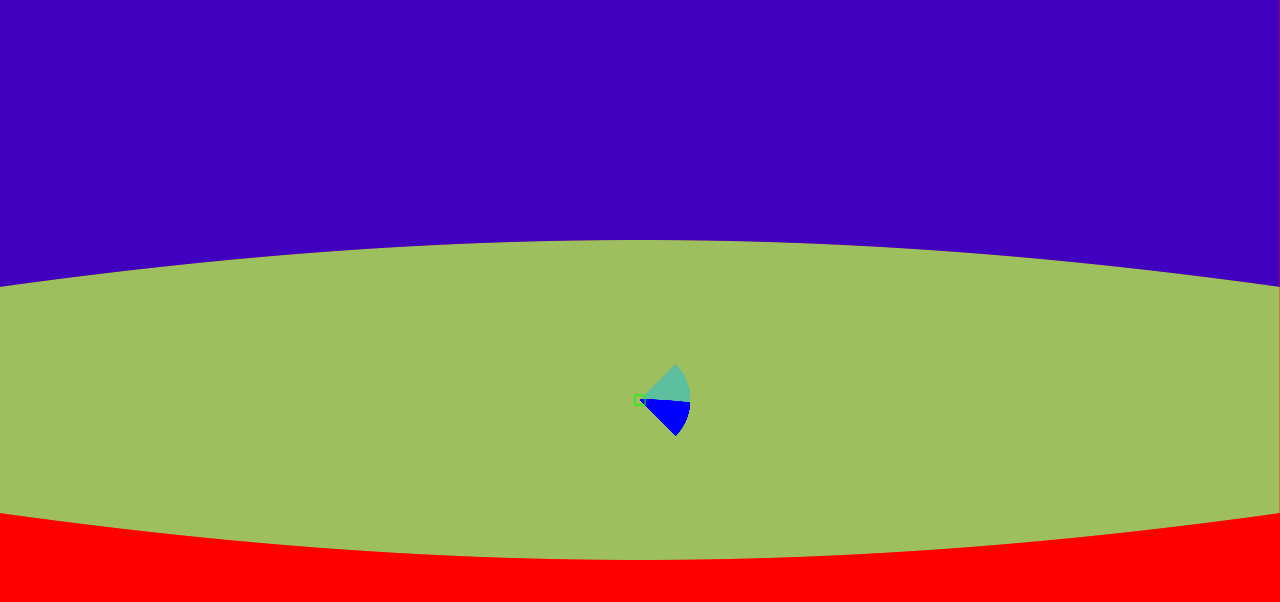
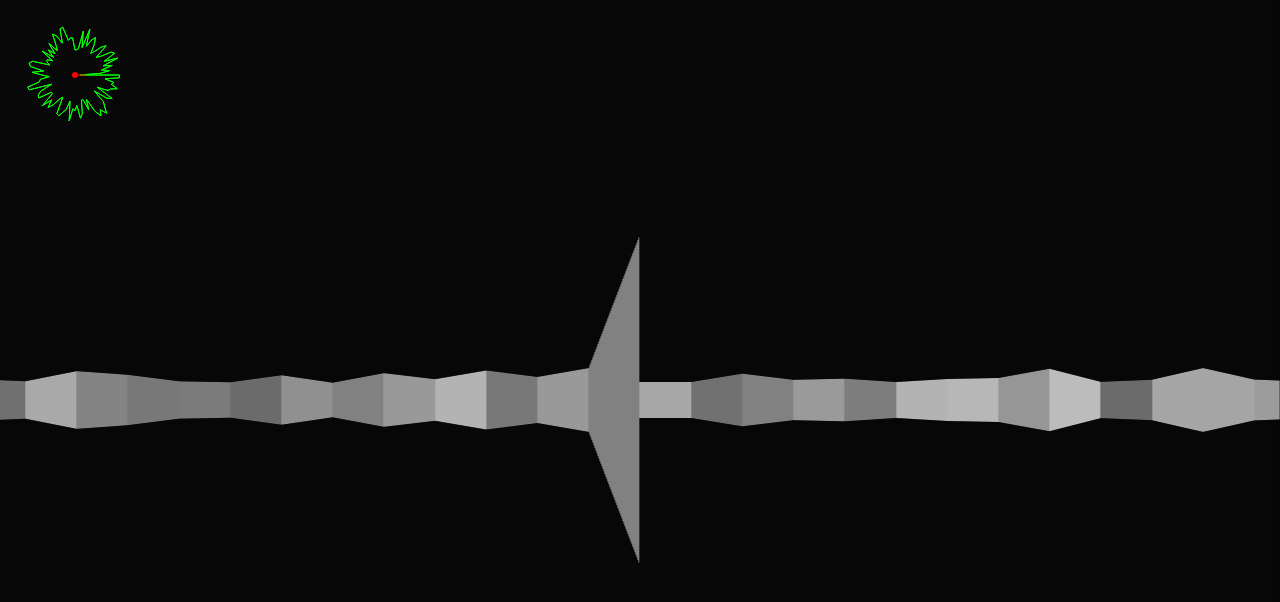
Before and after one commit to Al9haPh0enix/bad3d, a plain HTML site: page index.html in a window 1280 px wide. Drawn offline with Linux system fonts and the light colour scheme; animation ran at ten frames a second.

Commit message:
Update index.html wall code

```diff
--- a/index.html
+++ b/index.html
@@ -14,8 +14,48 @@
         canvas.width = window.innerWidth;
         canvas.height = window.innerHeight;
 
-        var walls = [[[-5, 5], [5, 5]], [[5, 5], [5, -5]], [[5, -5], [-5, -5]], [[-5, -5], [-5, 5]]]
-        var wallColors = ["rgb(191, 255, 191)", "rgb(127, 255, 127)", "rgb(64, 255, 64)", "rgb(0, 255, 0)"]
+        var walls = []
+
+        var wallDist = 5
+
+        var fWx = Math.cos(0 * (Math.PI/180)) * wallDist * (((Math.random() * 5.0) + 5.0)/10.0);
+        var fWy = Math.sin(0 * (Math.PI/180)) * wallDist * (((Math.random() * 5.0) + 5.0)/10.0);
+
+        var lWx = fWx;
+        var lWy = fWy;
+
+        var numWalls = 100;
+
+        for(var i = 0; i < numWalls; i++){
+            var wallAngle1 = (i/numWalls)*360;
+            var wallAngle2 = (((i-1)/numWalls))*360;
+
+            console.log(wallAngle1, wallAngle2, (i/10) * 10, ((i/10) + ((i+1)/10)) * 10)
+            console.log((((Math.random() * 5.0) + 5.0)/10.0), (((Math.random() * 5.0) + 5.0)/10.0), (((Math.random() * 5.0) + 5.0)/10.0))
+
+            var scalingValue = (((Math.random() * 5.0) + 5.0)/10.0)*10;
+
+            var wx1 = (Math.cos(wallAngle1 * (Math.PI/180)) * wallDist * scalingValue)// + ((((Math.random() * 5.0) + 5.0)/10.0) * 50);
+            var wy1 = (Math.sin(wallAngle1 * (Math.PI/180)) * wallDist * scalingValue)// + ((((Math.random() * 5.0) + 5.0)/10.0) * 50);
+            walls.push([[wx1, wy1], [lWx, lWy]])
+            walls.push([[lWx, lWy], [wx1, wy1]])
+
+            lWx = wx1;
+            lWy = wy1;
+
+            if (i==numWalls-1){
+                walls.push([[fWx, fWy], [lWx, lWy]])
+                walls.push([[lWx, lWy], [fWx, fWy]])
+            }
+        }
+
+        var wallColors = []
+
+        for(var i = 0; i < walls.length; i++){
+            // wallColors.push(`rgb(${Math.floor(Math.random() * 255)}, ${Math.floor(Math.random() * 255)}, ${Math.floor(Math.random() * 255)})`);
+            var c = 255 * ((Math.random()/2 + .5));
+            wallColors.push(`rgb(${c}, ${c}, ${c})`);
+        }
 
         function line(x1, y1, x2, y2, color){
             ctx.strokeStyle = color;
@@ -23,6 +63,13 @@
             ctx.moveTo(x1, y1); // Move the pen to (30, 50)
             ctx.lineTo(x2, y2); // Draw a line to (150, 100)
             ctx.stroke(); // Render the path
+        }
+
+        function circle(centerX, centerY, radius, color){
+            ctx.beginPath();
+            ctx.arc(centerX, centerY, radius, 0, 2 * Math.PI, false);
+            ctx.fillStyle = color;
+            ctx.fill();
         }
 
         function normalVectorOf(line){
@@ -112,7 +159,7 @@
 
             ctx.reset();
 
-            ctx.fillStyle = "rgb(255, 0, 0)";
+            ctx.fillStyle = "rgb(0, 0, 0)";
             ctx.fillRect(0, 0, canvas.width, canvas.height);
 
             turnSpeed = 2;
@@ -145,16 +192,16 @@
                 // var angle = (Math.atan( ( x - (canvas.width/2) ) / distToProjSurf ) / (Math.PI/180.0)) + turnAngle
                 var angle = (((x/canvas.width) * FOV)-(FOV/2.0)) + turnAngle;
 
-                var ray = [cameraPos, [(Math.cos(angle*(Math.PI/180))*50) + cameraPos[0], (Math.sin(angle*(Math.PI/180))*50) + cameraPos[1]]];
+                var ray = [cameraPos, [(Math.cos(angle*(Math.PI/180))*1000) + cameraPos[0], (Math.sin(angle*(Math.PI/180))*1000) + cameraPos[1]]];
 
-                var color = `rgb(255, 0, 0)`;
+                var color = `rgb(0, 0, 0)`;
                 var distance = 1000000
 
                 for(var i = 0; i < walls.length; i++){
                     var normalOfWall = normalVectorOf(walls[i]);
                     if (intersect(ray[0], ray[1], walls[i][0], walls[i][1]) && dot([Math.cos(angle*(Math.PI/180)), Math.sin(angle*(Math.PI/180))], normalOfWall) < 0){
-                        color = wallColors[i];
                         if (distanceF(line_intersection(ray, walls[i]), ray[0]) < distance){
+                            color = wallColors[i];
                             distance = distanceF(line_intersection(ray, walls[i]), ray[0]);
                         }
                         // console.log("e")
@@ -171,27 +218,26 @@
                 }
 
                 line(x, (canvas.height/2)-(wallHeight), x, (canvas.height/2)+(wallHeight), color);
-                line(x, (canvas.height/2)+(wallHeight), x, canvas.height, "rgb(255, 0, 0)");
-                line(x, (canvas.height/2)-(wallHeight), x, 0, "rgb(0, 0, 255)");
+                line(x, (canvas.height/2)+(wallHeight), x, canvas.height, "rgb(10, 10, 10)");
+                line(x, (canvas.height/2)-(wallHeight), x, 0, "rgb(10, 10, 10)");
 
-                if (color == 'rgb(255, 255, 255)'){
-                    // console.log(distance, canvas.height, canvas.height)
-                    // console.log(wallHeight, x, (canvas.height/2)-((canvas.height/2) * wallHeight), x, (canvas.height/2)+((canvas.height/2) * wallHeight), color)
-                    // line(ray[0][0]+(canvas.width/2), ray[0][1]+(canvas.height/2), ray[1][0]+(canvas.width/2), ray[1][1]+(canvas.height/2));
-                }
-                    // console.log(walls);
-                line(ray[0][0]+(canvas.width/2), ray[0][1]+(canvas.height/2), ray[1][0]+(canvas.width/2), ray[1][1]+(canvas.height/2), 'rgb(0, 0, 255)')
             }
+
+            var mapCenterX = 75;
+            var mapCenterY = 75;
 
             for(var i = 0; i < walls.length; i++){
                 var normalOfWall = normalVectorOf(walls[i]);
 
-                line(walls[i][0][0]+(canvas.width/2), walls[i][0][1]+(canvas.height/2), walls[i][1][0]+(canvas.width/2), walls[i][1][1]+(canvas.height/2), 'rgb(0, 255, 0)');
-                // console.log(walls[i]);
-                // console.log(normalOfWall);
-                // console.log(normalOfWall)
-                line(normalOfWall[0][0], normalOfWall[0][1], normalOfWall[1][0], normalOfWall[1][1], 'rgb(0, 255, 0)');
+                line(walls[i][0][0]+mapCenterX, walls[i][0][1]+mapCenterY, walls[i][1][0]+mapCenterX, walls[i][1][1] + mapCenterY, 'rgb(0, 255, 0)');
+                // // console.log(walls[i]);
+                // // console.log(normalOfWall);
+                // // console.log(normalOfWall)
+                // line(normalOfWall[0][0], normalOfWall[0][1], normalOfWall[1][0], normalOfWall[1][1], 'rgb(0, 255, 0)');
             }
+
+            circle(cameraPos[0]+mapCenterX, cameraPos[1]+mapCenterY, 3, 'red')
+            line(cameraPos[0]+mapCenterX, cameraPos[1]+mapCenterY, (Math.cos(turnAngle*(Math.PI/180))*10) + cameraPos[0] + mapCenterX, (Math.sin(turnAngle*(Math.PI/180))*10) + cameraPos[1] + mapCenterY, 'red')
 
             window.requestAnimationFrame(callback);
 
```
